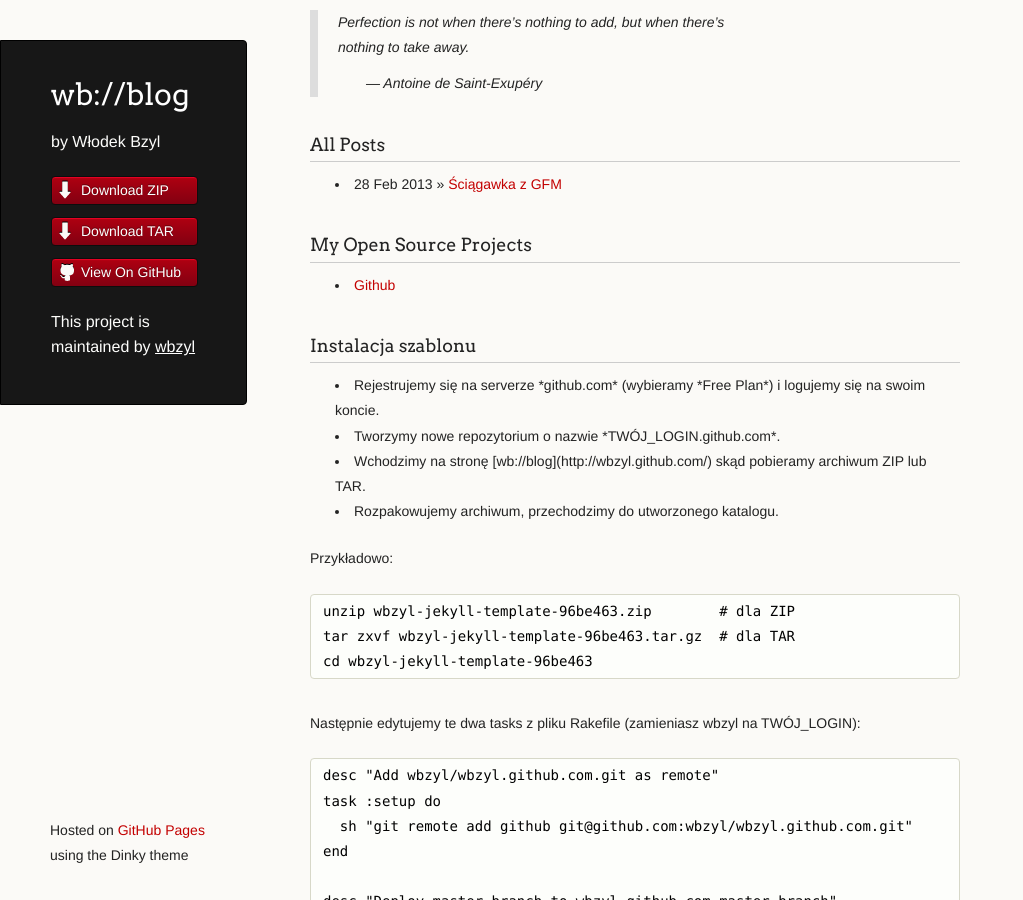
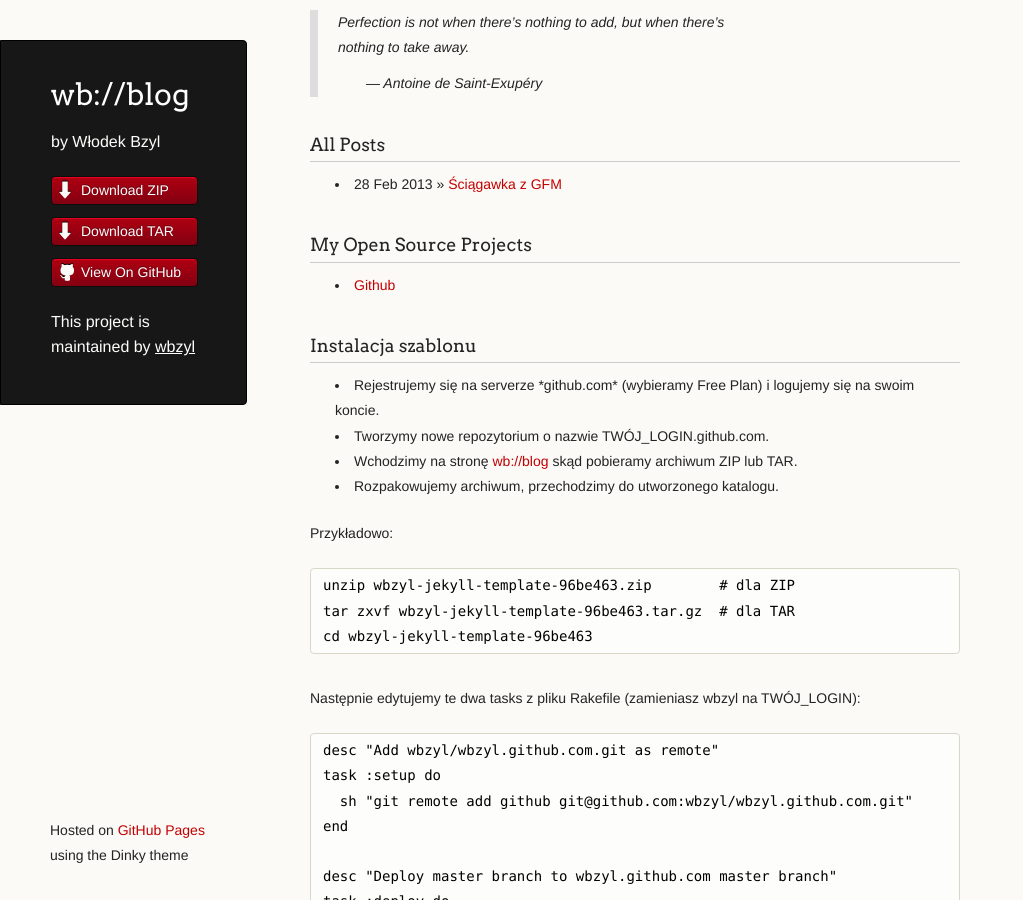
Before and after one commit to joliment/wbzyl.github.com, a Jekyll site: the page built from index.html, in a window 1280 px wide and 900 px high. Shown: the whole window, without its empty margins (0-1023 px from the left). Built offline with Jekyll 4.4.1, drawn with Linux system fonts in a browser that asks for light colours; Markdown is read by kramdown in place of the engine named in the settings.

Commit message:
uaktualniono index.html

```diff
--- a/index.html
+++ b/index.html
@@ -18,9 +18,9 @@
 
 <ul>
 <li>Rejestrujemy się na serverze *github.com*
-  (wybieramy *Free Plan*) i logujemy się na swoim koncie.
-<li>Tworzymy nowe repozytorium o nazwie *TWÓJ_LOGIN.github.com*.
-<li>Wchodzimy na stronę [wb://blog](http://wbzyl.github.com/)
+  (wybieramy <b>Free Plan</b>) i logujemy się na swoim koncie.
+<li>Tworzymy nowe repozytorium o nazwie <b>TWÓJ_LOGIN.github.com</b>.
+<li>Wchodzimy na stronę <a href="http://wbzyl.github.com/">wb://blog</a>
   skąd pobieramy archiwum ZIP lub TAR.
 <li>Rozpakowujemy archiwum, przechodzimy do utworzonego katalogu.
 </ul>
```
Also changed, not shown: 1 other file.
